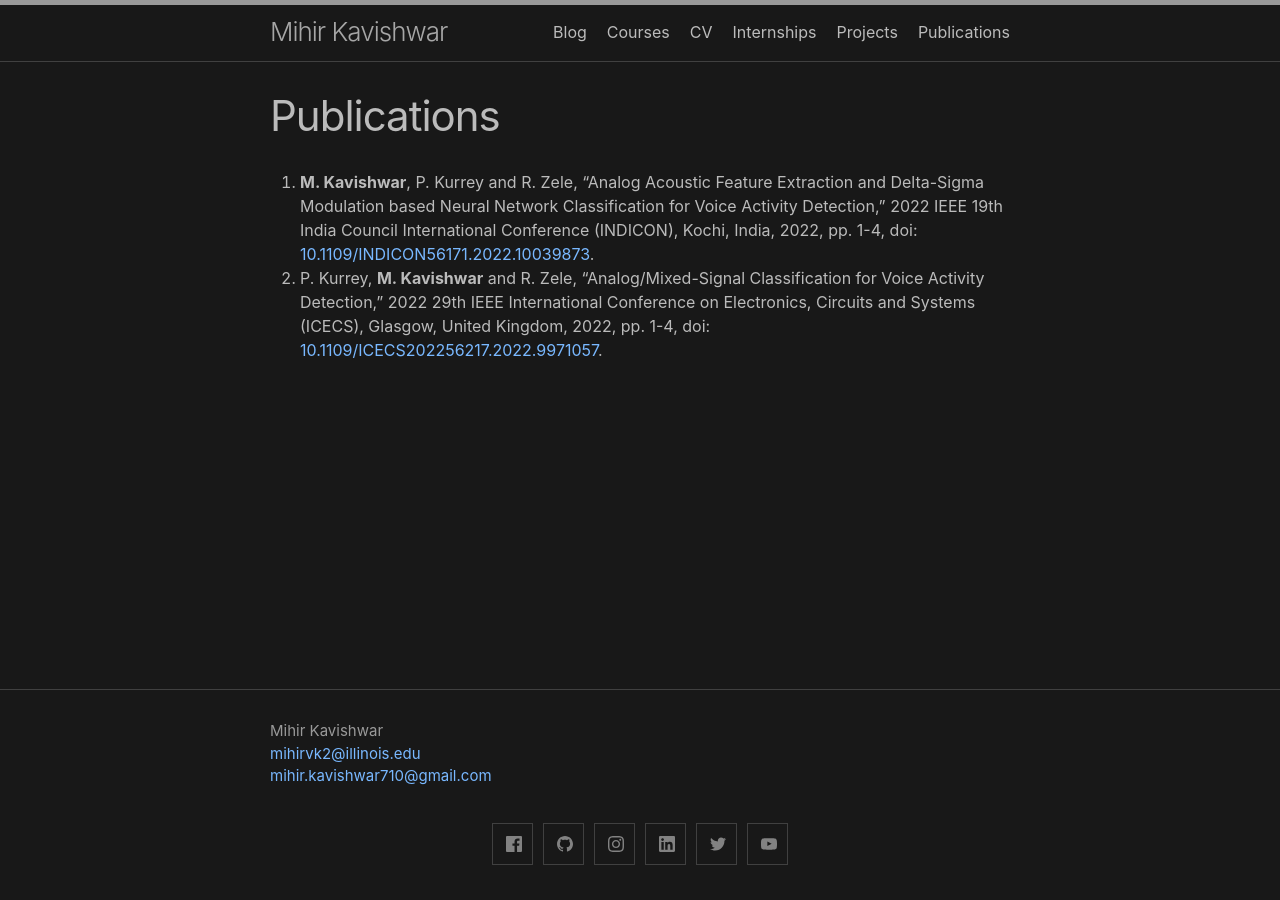
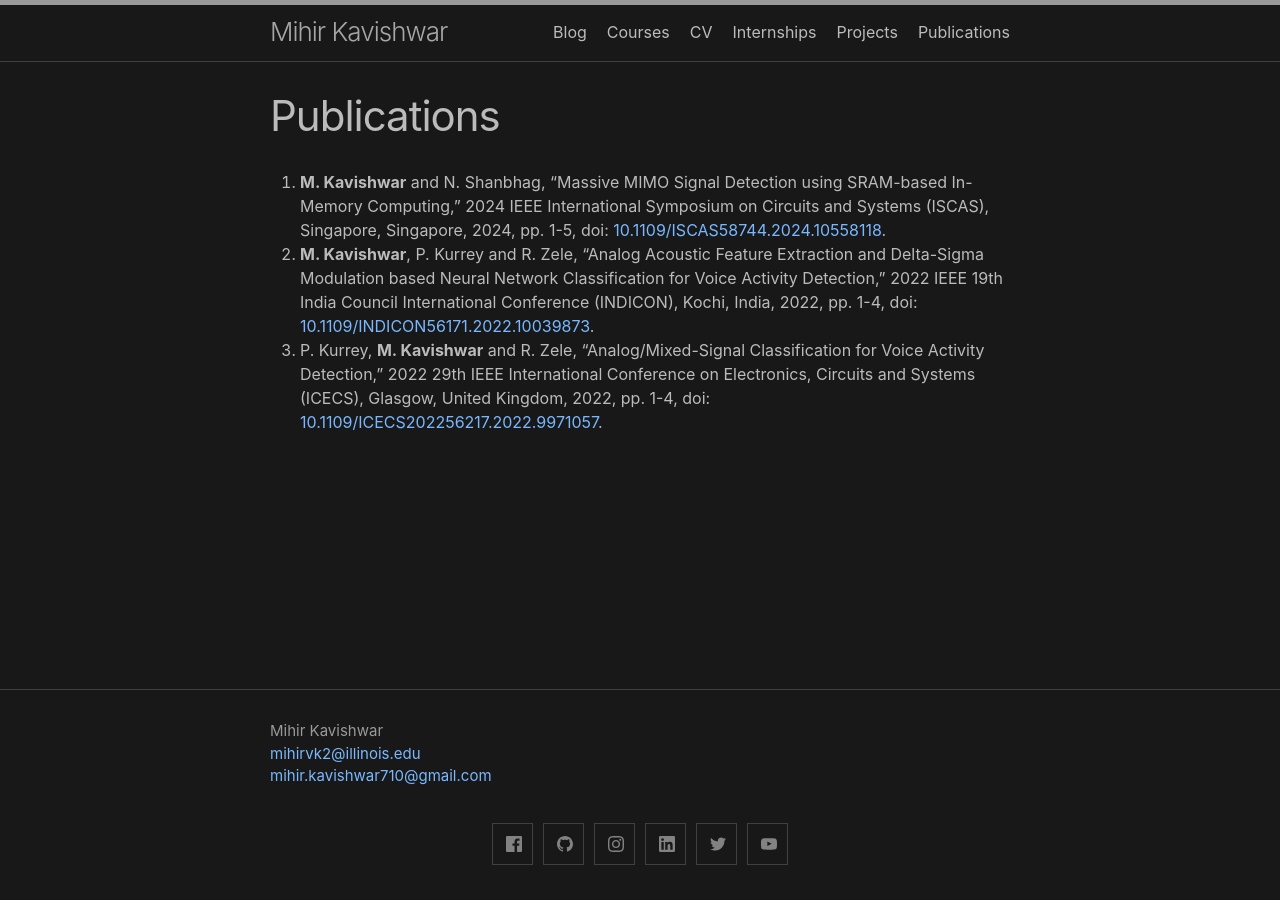
Before and after one commit to mihirvk/mihirvk.github.io, a Jekyll site: the page built from resources.md, in a window 1280 px wide. Built offline with Jekyll 4.4.1, drawn with Linux system fonts in a browser that asks for light colours.

Commit message:
Update resources.md

```diff
--- a/resources.md
+++ b/resources.md
@@ -9,8 +9,9 @@ title: Resources
 permalink: /resources/
 --- -->
 
-1. **M. Kavishwar**, P. Kurrey and R. Zele, "Analog Acoustic Feature Extraction and Delta-Sigma Modulation based Neural Network Classification for Voice Activity Detection," 2022 IEEE 19th India Council International Conference (INDICON), Kochi, India, 2022, pp. 1-4, doi: [10.1109/INDICON56171.2022.10039873](https://ieeexplore.ieee.org/document/10039873).
-2. P. Kurrey, **M. Kavishwar** and R. Zele, "Analog/Mixed-Signal Classification for Voice Activity Detection," 2022 29th IEEE International Conference on Electronics, Circuits and Systems (ICECS), Glasgow, United Kingdom, 2022, pp. 1-4, doi: [10.1109/ICECS202256217.2022.9971057](https://ieeexplore.ieee.org/document/9971057).
+1. **M. Kavishwar** and N. Shanbhag, "Massive MIMO Signal Detection using SRAM-based In-Memory Computing," 2024 IEEE International Symposium on Circuits and Systems (ISCAS), Singapore, Singapore, 2024, pp. 1-5, doi: [10.1109/ISCAS58744.2024.10558118](https://ieeexplore.ieee.org/document/10558118).
+2.  **M. Kavishwar**, P. Kurrey and R. Zele, "Analog Acoustic Feature Extraction and Delta-Sigma Modulation based Neural Network Classification for Voice Activity Detection," 2022 IEEE 19th India Council International Conference (INDICON), Kochi, India, 2022, pp. 1-4, doi: [10.1109/INDICON56171.2022.10039873](https://ieeexplore.ieee.org/document/10039873).
+3. P. Kurrey, **M. Kavishwar** and R. Zele, "Analog/Mixed-Signal Classification for Voice Activity Detection," 2022 29th IEEE International Conference on Electronics, Circuits and Systems (ICECS), Glasgow, United Kingdom, 2022, pp. 1-4, doi: [10.1109/ICECS202256217.2022.9971057](https://ieeexplore.ieee.org/document/9971057).
 
 <!-- **Work in progress. More content would be added soon.**
 
```
